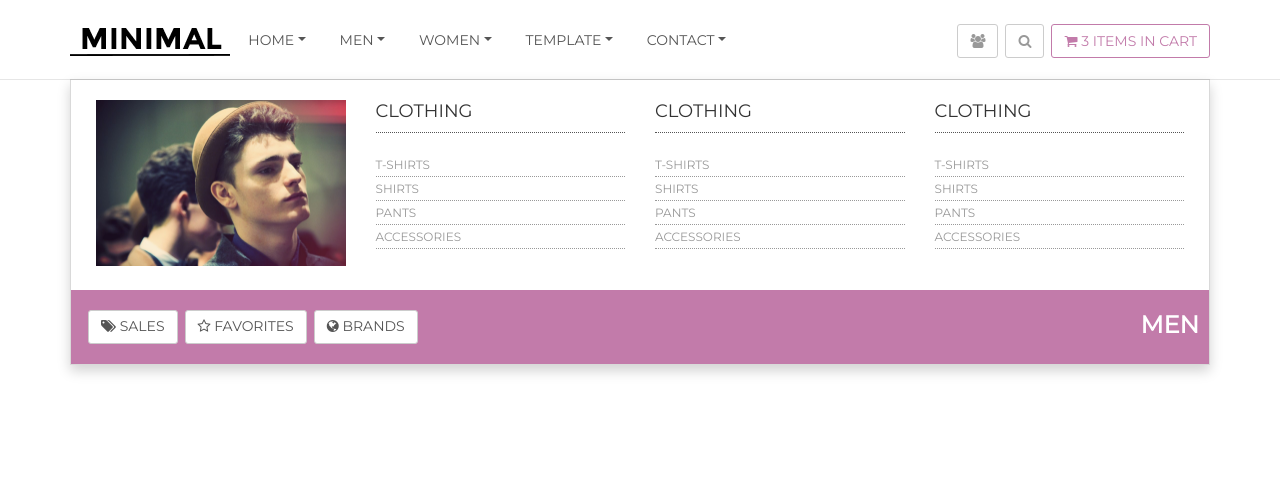
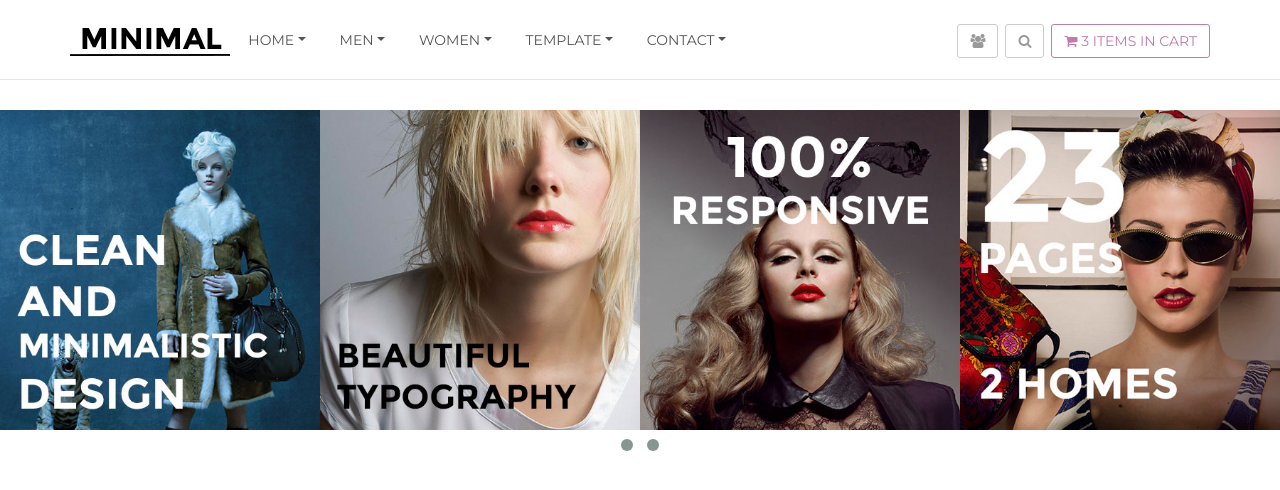
Before and after one commit to fancn21th/0_119_Minishop, a plain HTML site: page index.html in a window 1280 px wide. Drawn offline with Linux system fonts and the light colour scheme.

Commit message:
add: banner

```diff
--- a/assets/css/base/layout.css
+++ b/assets/css/base/layout.css
@@ -1,4 +1,4 @@
-.center-container {
+.container {
   margin: 0 auto;
   width: 1140px;
 }
--- /dev/null
+++ b/assets/css/components/banner.css
@@ -0,0 +1,27 @@
+.sliders {
+}
+
+.sliders figure.col-3 {
+  padding: 0;
+}
+
+.sliders img {
+  width: 100%;
+}
+
+.controls {
+  text-align: center;
+}
+
+.controls .page {
+  display: inline-block;
+  margin: 5px;
+}
+
+.controls .page span {
+  display: block;
+  width: 12px;
+  height: 12px;
+  border-radius: 50%;
+  background-color: #869791;
+}
--- a/assets/css/components/nav.css
+++ b/assets/css/components/nav.css
@@ -22,9 +22,8 @@
   padding-right: 15px;
 }
 
-/* 下拉菜单定位 */
-.drop-down-parent {
-  position: relative;
+.nav-item:hover .drop-down {
+  display: block;
 }
 
 .drop-down {
@@ -37,10 +36,15 @@
   width: 100%;
   border: 1px solid rgba(0, 0, 0, 0.15);
   box-shadow: 0 6px 12px rgba(0, 0, 0, 0.175);
+  display: none;
 }
 
 .drop-down > li {
   padding: 20px 10px;
+}
+
+.drop-down .categories {
+  background-color: #fff;
 }
 
 /* category */
--- a/assets/css/modules/header.css
+++ b/assets/css/modules/header.css
@@ -6,4 +6,11 @@
 
 .header {
   border-bottom: 1px solid#e6e6e6;
+  margin-bottom: 30px;
 }
+
+/* ??? */
+/* 下拉菜单定位 */
+.drop-down-parent {
+  position: relative;
+}
--- a/index.html
+++ b/index.html
@@ -19,6 +19,7 @@
     <link rel="stylesheet" href="./assets/css/components/logo.css" />
     <link rel="stylesheet" href="./assets/css/components/nav.css" />
     <link rel="stylesheet" href="./assets/css/components/buttons.css" />
+    <link rel="stylesheet" href="./assets/css/components/banner.css" />
     <!-- fonts -->
     <link
       href="https://fonts.googleapis.com/css?family=Montserrat"
@@ -33,7 +34,7 @@
   <body>
     <!-- header -->
     <header class="header">
-      <div class="center-container drop-down-parent">
+      <div class="container drop-down-parent">
         <figure class="logo">
           <img src="./img/logo.png" alt="logo" />
         </figure>
@@ -45,7 +46,7 @@
             <a href="#">Men <b class="down"></b></a>
             <!-- 下拉菜单 -->
             <ul class="drop-down">
-              <li class="clear-fix">
+              <li class="categories clear-fix">
                 <div class="col-3">
                   <figure>
                     <img class="img-responsive" src="./img/men.jpg" alt="men" />
@@ -126,5 +127,31 @@
       </div>
     </header>
     <!-- /header -->
+    <!-- banner -->
+    <div class="banner">
+      <div class="sliders clear-fix">
+        <figure class="col-3">
+          <img class="img-responsive" src="./img/slide1.jpg" alt="slide 1" />
+        </figure>
+        <figure class="col-3">
+          <img class="img-responsive" src="./img/slide2.jpg" alt="slide 2" />
+        </figure>
+        <figure class="col-3">
+          <img class="img-responsive" src="./img/slide3.jpg" alt="slide 3" />
+        </figure>
+        <figure class="col-3">
+          <img class="img-responsive" src="./img/slide4.jpg" alt="slide 4" />
+        </figure>
+      </div>
+      <div class="controls">
+        <div class="page active">
+          <span class="dot"></span>
+        </div>
+        <div class="page">
+          <span class="dot"></span>
+        </div>
+      </div>
+    </div>
+    <!-- /banner -->
   </body>
 </html>
```
Also changed, not shown: assets/css/test.css (+4 -4 lines).
